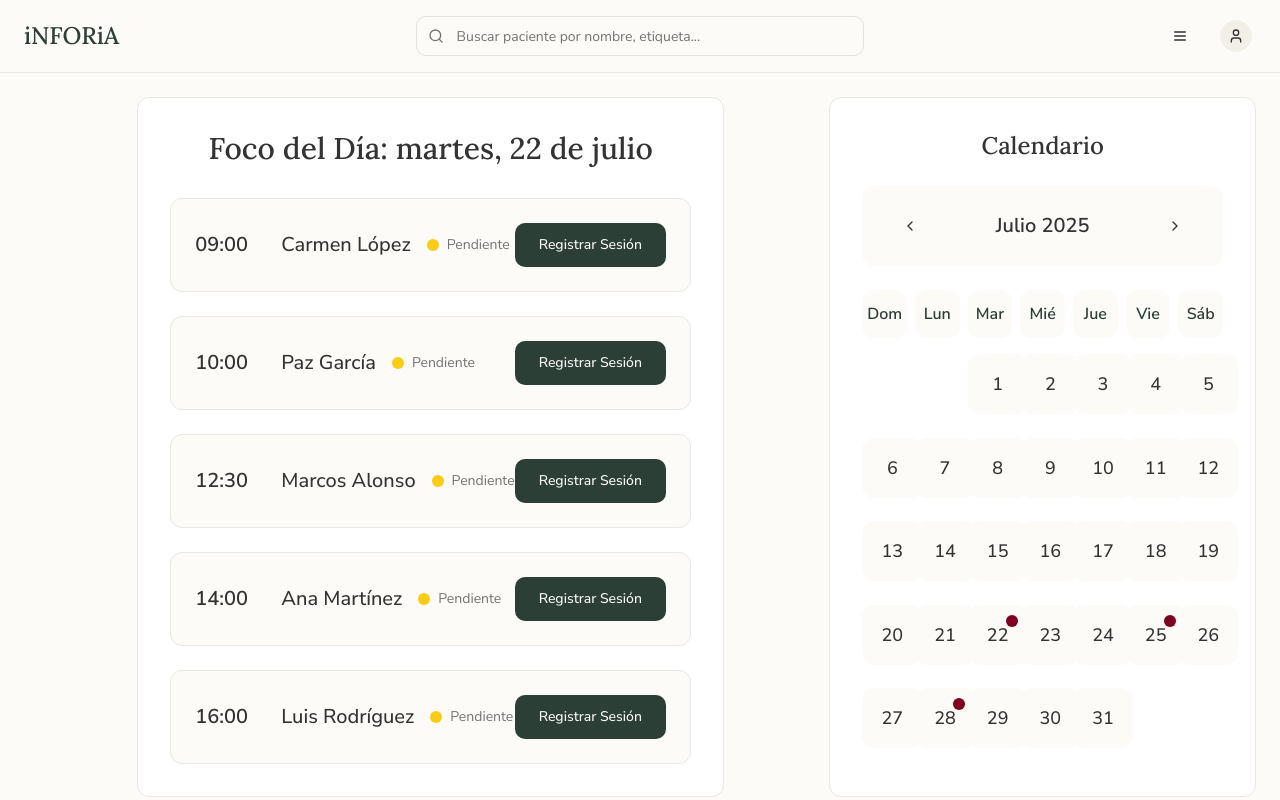
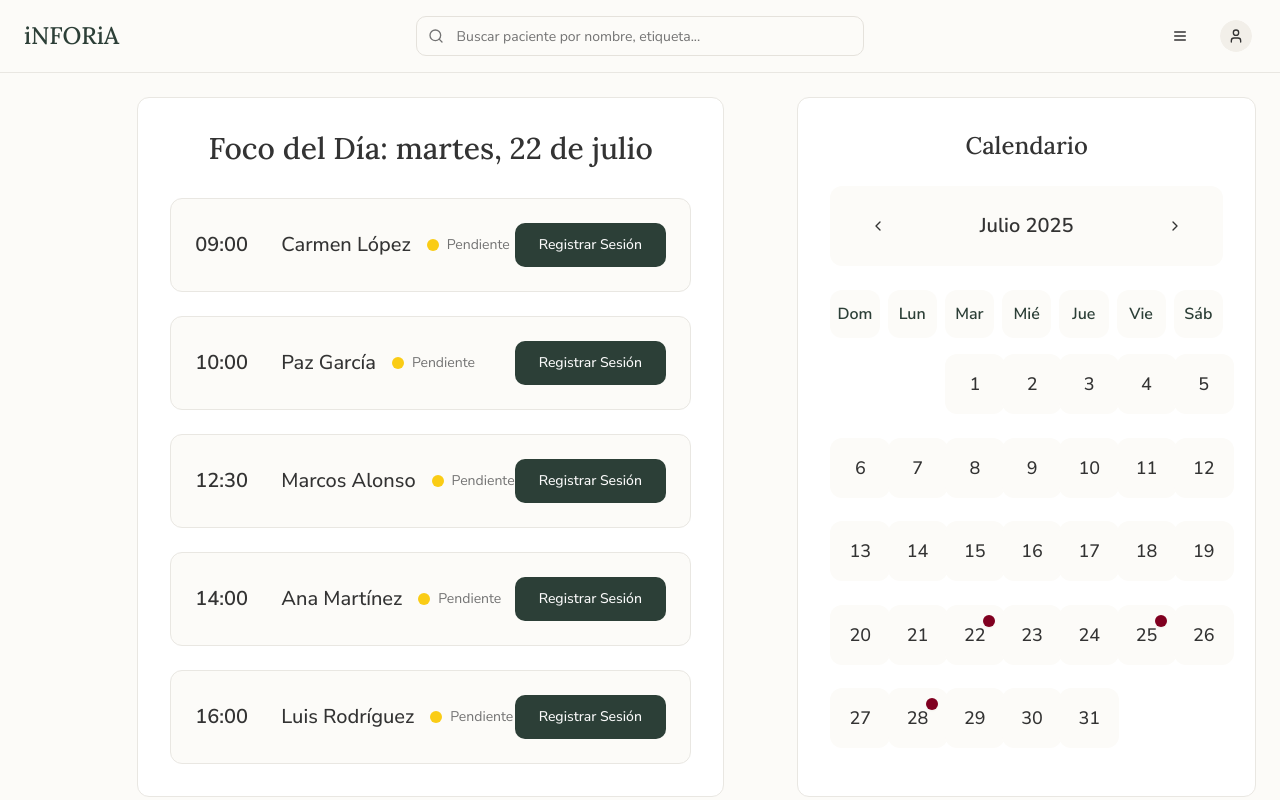
Before and after one commit to projectexinoxano-lab/inforia-knowledge-flow, a React (Vite) app: page / in a window 1280 px wide. Built offline with nearby package versions, Linux system fonts and the light colour scheme.

Commit message:
Adjust calendar position
Move calendar further left, closer to the Day Focus module.

```diff
--- a/src/components/MainDashboard.tsx
+++ b/src/components/MainDashboard.tsx
@@ -17,7 +17,7 @@ const MainDashboard = () => {
           </div>
 
           {/* Right Column - 35% width (4 out of 12 columns) */}
-          <div className="col-span-4 flex items-center justify-center -ml-8">
+          <div className="col-span-4 flex items-center justify-center -ml-16">
             <CalendarModule />
           </div>
         </div>
```
